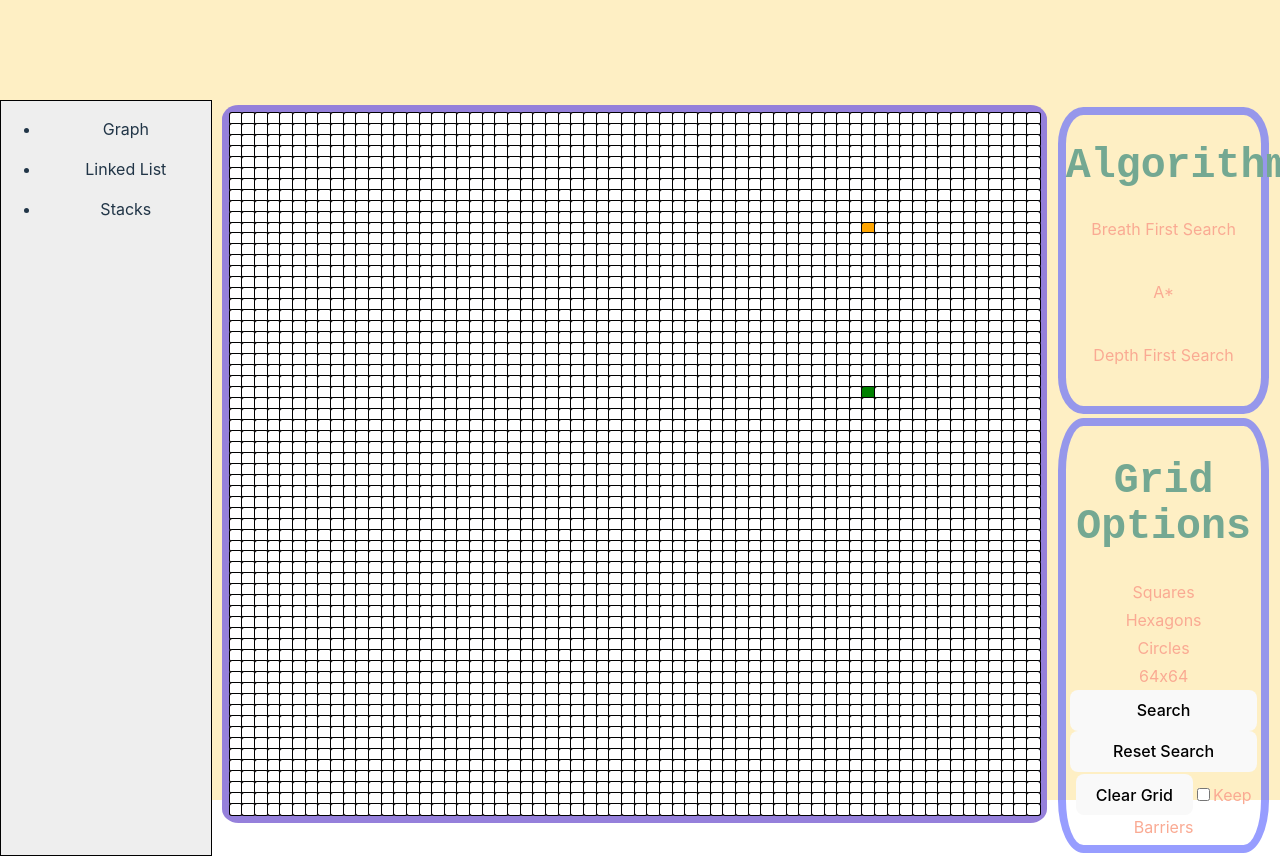
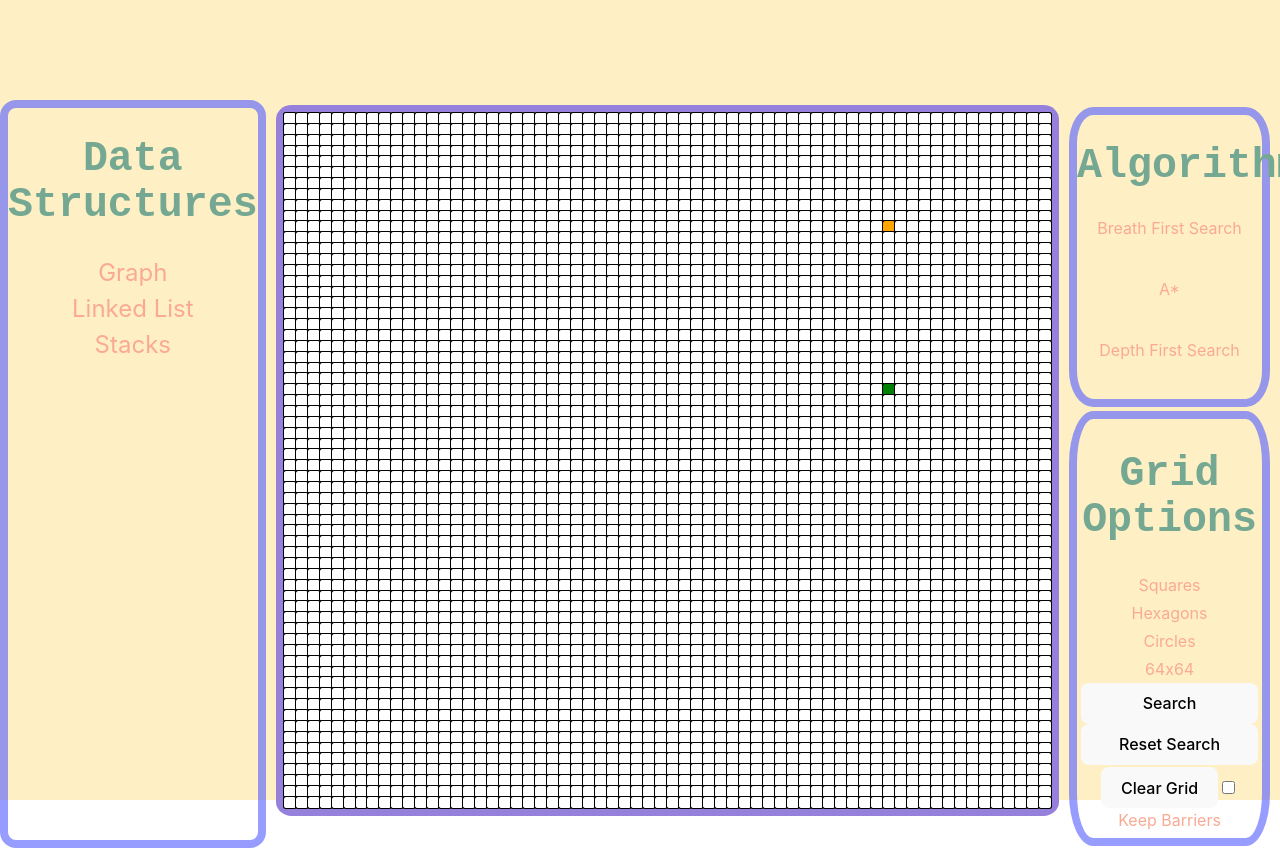
Before and after one commit to Diego-Castaneda/algorithm_visualizer, a Vue app: page / in a window 1280 px wide. Shown: the top 856 px of the page. Built offline with nearby package versions, Linux system fonts and the light colour scheme.

Commit message:
Updated data structure options to div element instead of a button. Minor css updates.

```diff
--- a/src/App.vue
+++ b/src/App.vue
@@ -41,7 +41,9 @@ import TheSidebar from "./components/TheSidebar.vue"
 .sidebar {
   border: black 1px solid;
   grid-column: 1 / span 1;
-  background-color: #eee;
+  border-radius: 1em;
+  border: #646cffaa 8px solid;
+  /* background-color: #eee; */
 }
 
 .content {
--- a/src/components/TheSidebar.vue
+++ b/src/components/TheSidebar.vue
@@ -5,13 +5,29 @@ const dataStructures = ["Graph", "Linked List", "Stacks"];
 </script>
 
 <template>
-    <div class="data-structure-list">
-        <ul v-for="ds in dataStructures">
-            <li> {{ ds }}</li>
-        </ul>
+    <h1> Data Structures </h1>
+    <div class="data-structure-list" v-for="ds in dataStructures">
+        <div class="ds-option"> {{ ds }} </div>
     </div>
 </template>
 
 <style scoped>
 
+.data-structure-list {
+    display: flex;
+    flex-direction: column;
+}
+
+.ds-option {
+    font-size: 1.5em;
+    color: #faaa93;
+}
+
+.ds-option:hover {
+    box-shadow: 3px, 3px, 3px #646cffaa;
+    border: #646cffaa .1em solid;
+    /* background-color: lightgrey; */
+    border-radius: .25em;
+}
+
 </style>
```
